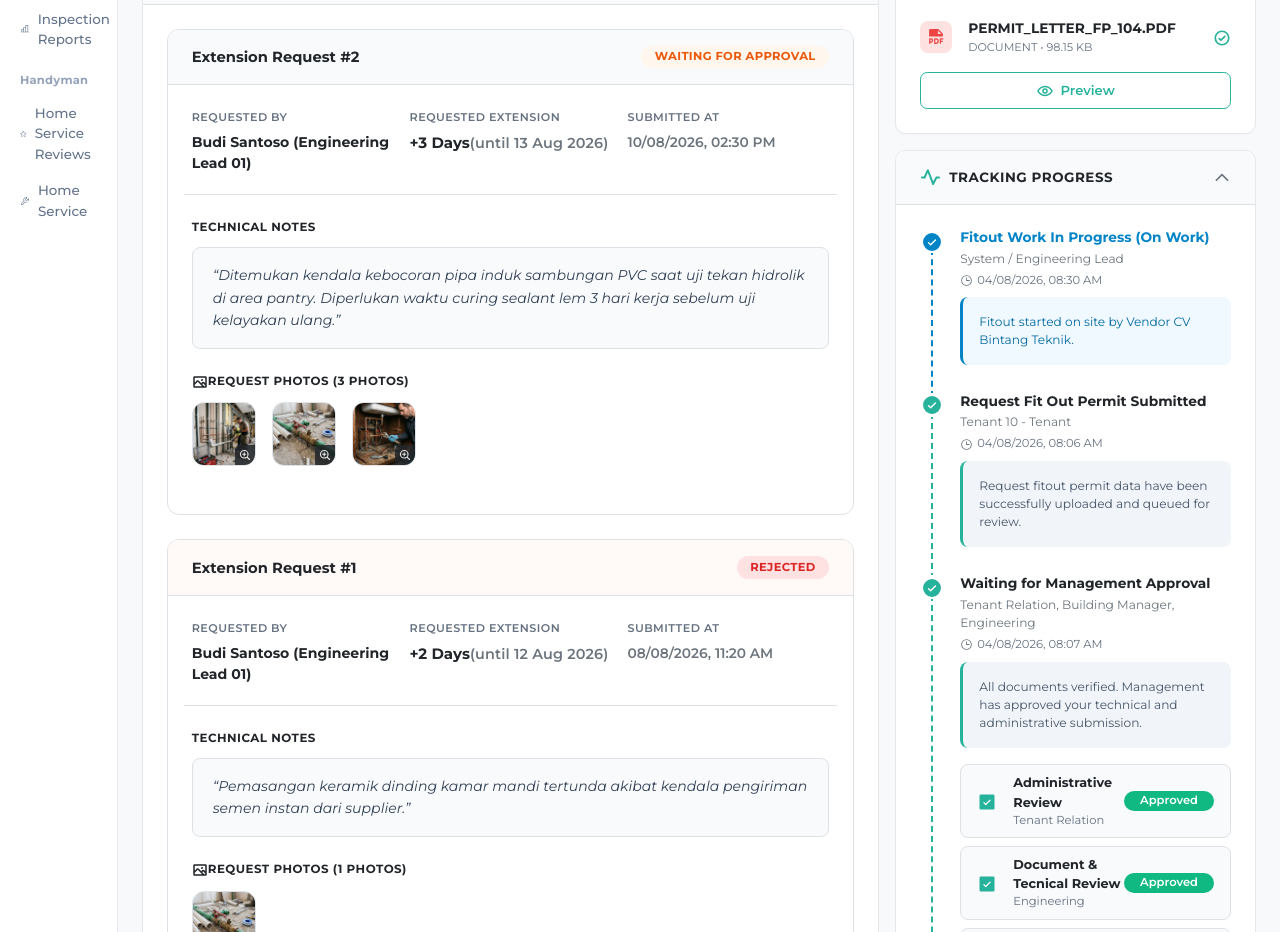
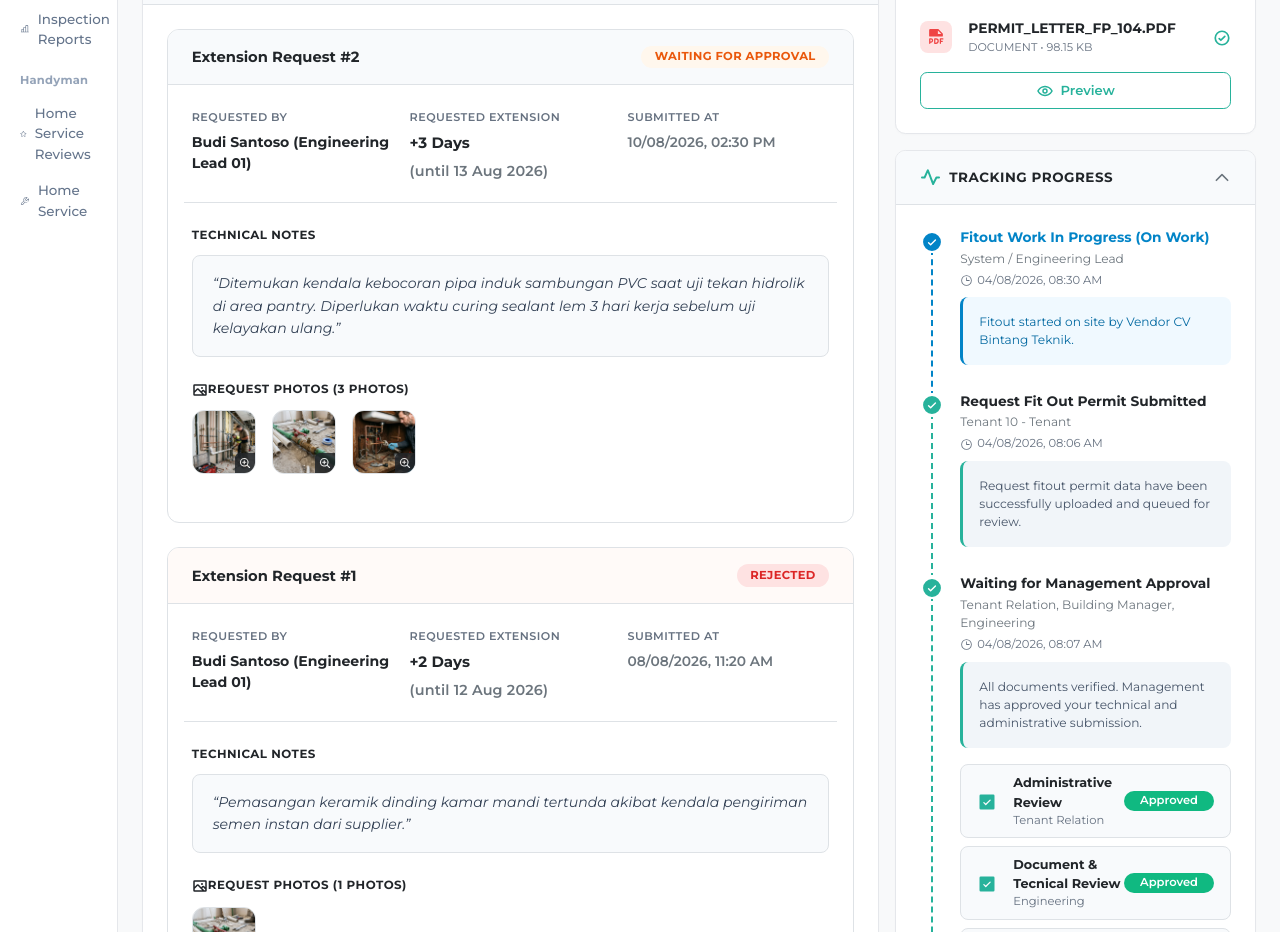
Before and after one commit to ProgrammerMuda/fit_out_extension, a React (Vite) app: page / in a window 1280 px wide. Shown: the part 1320-2252 px from the top of the page. Built offline with nearby package versions, Linux system fonts and the light colour scheme.

Commit message:
Stack extension days and until date with vertical spacing

```diff
--- a/src/views/components/ExtensionHistoryCard.jsx
+++ b/src/views/components/ExtensionHistoryCard.jsx
@@ -135,16 +135,14 @@ export function ExtensionHistoryCard({ extensionLogs = [] }) {
                         >
                           REQUESTED EXTENSION
                         </div>
-                        <div className="d-flex align-items-baseline gap-2.5 flex-wrap">
-                          <span className="fw-bold text-dark" style={{ fontSize: '0.94rem' }}>
-                            +{item.requestedDays || 3} Days
-                          </span>
-                          <span
-                            className="fw-semibold text-secondary"
-                            style={{ fontSize: '0.9rem', letterSpacing: '0.01em' }}
-                          >
-                            (until {item.targetDate})
-                          </span>
+                        <div className="fw-bold text-dark" style={{ fontSize: '0.94rem' }}>
+                          +{item.requestedDays || 3} Days
+                        </div>
+                        <div
+                          className="fw-semibold text-secondary"
+                          style={{ fontSize: '0.9rem', marginTop: '6px', letterSpacing: '0.01em' }}
+                        >
+                          (until {item.targetDate})
                         </div>
                       </div>
 
```
